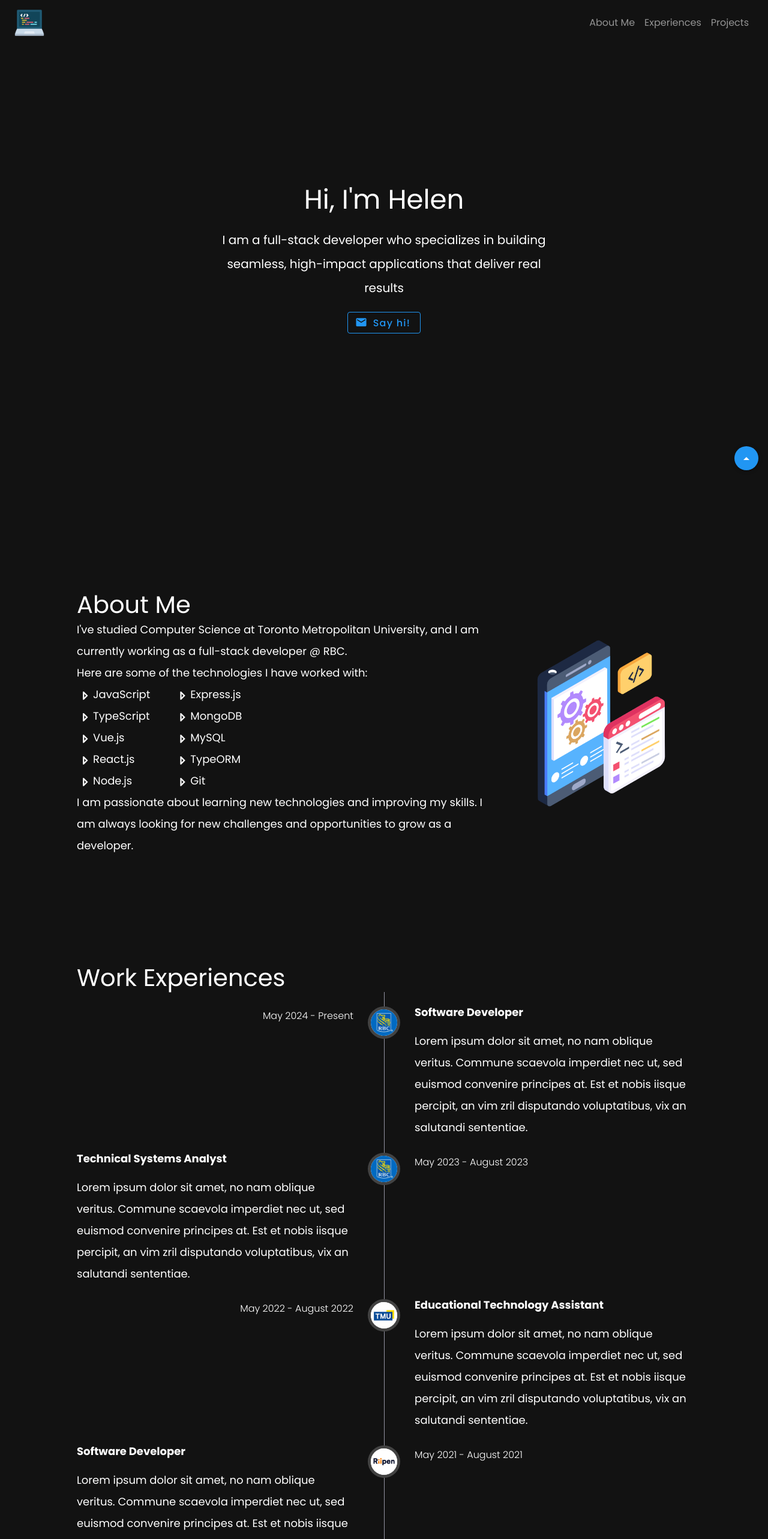
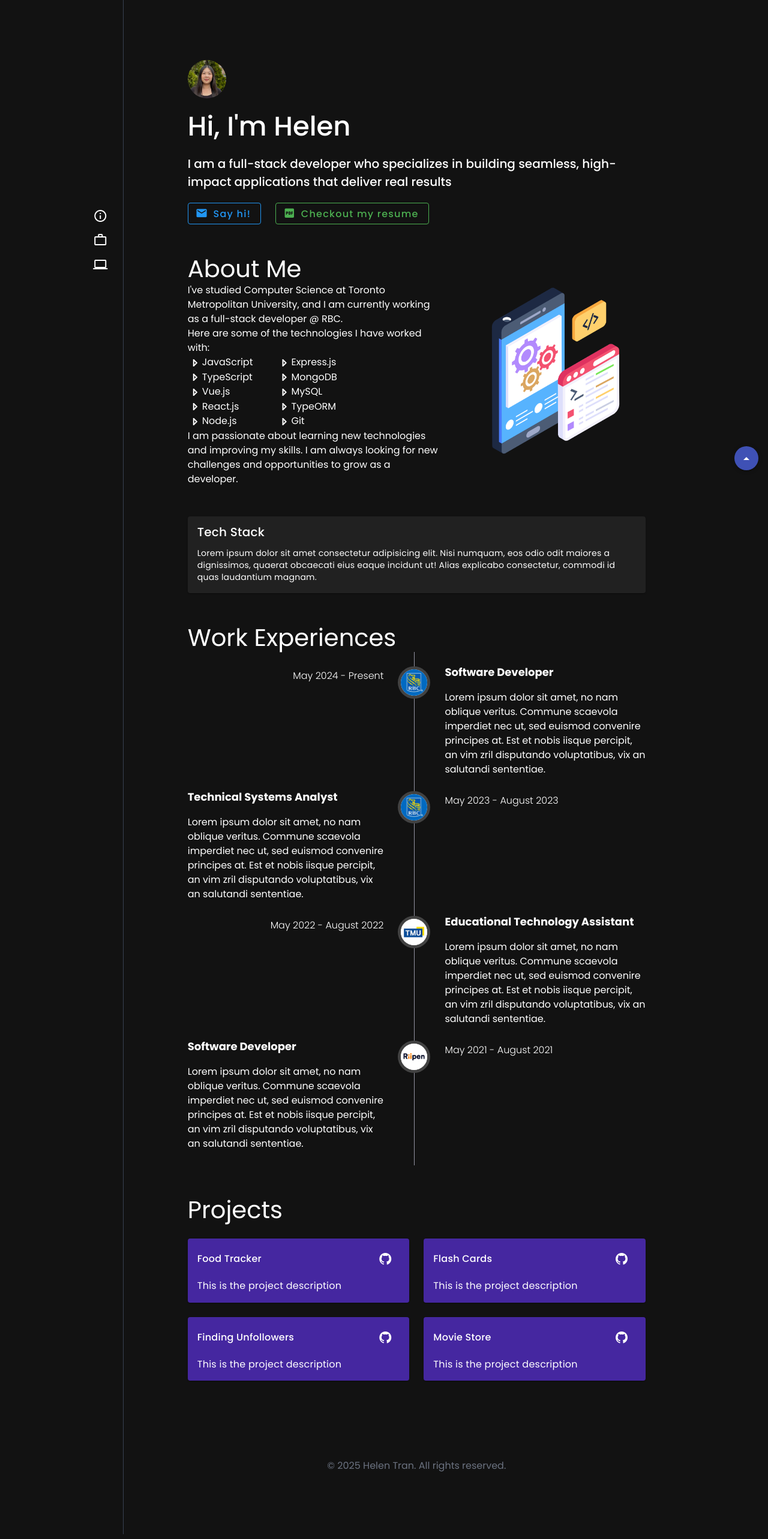
Before and after one commit to helentran64/personal-website, a Vue app: page / in a window 1280 px wide. Shown: the top 2566 px of the page at 60% size. Built offline with nearby package versions, Linux system fonts and the light colour scheme.

Commit message:
redesgined website #17

```diff
--- a/src/App.vue
+++ b/src/App.vue
@@ -6,11 +6,6 @@
     <div>
       <Homepage />
     </div>
-    <footer>
-      <div class="tw-text-center tw-pt-20 tw-pb-10 tw-text-gray-500">
-        &copy; 2025 Helen Tran. All rights reserved.
-      </div>
-    </footer>
   </v-app>
 </template>
 <script setup>
--- a/src/assets/main.css
+++ b/src/assets/main.css
@@ -6,16 +6,10 @@
   box-sizing: border-box;
 }
 
-h1 {
-  text-align: center;
+body {
+  background-color: #121212;;
 }
 
 .subHeadings {
   font-size: 40px;
-  text-align: left;
 }
-
-p, ul, li{
-  font-size: 18px;
-  line-height: 2;
-}
--- a/src/components/AboutMe.vue
+++ b/src/components/AboutMe.vue
@@ -1,5 +1,5 @@
 <template>
-  <div class="tw-w-[80%] tw-mr-auto tw-ml-auto tw-py-20">
+  <div>
     <div class="centerItems tw-flex tw-items-center tw-gap-10">
 
 
--- a/src/components/ActionButton.vue
+++ b/src/components/ActionButton.vue
@@ -10,15 +10,15 @@
           v-bind="activatorProps"
           size="small"
           icon="mdi-plus"
-          color="primary"
+          color="indigo"
         >
           <v-icon>{{ open ? "mdi-close" : "mdi-menu-up" }}</v-icon>
         </v-fab>
       </template>
 
-      <v-btn key="1" icon="mdi-github"></v-btn>
-      <v-btn key="2" icon="mdi-linkedin"></v-btn>
-      <v-btn key="4" icon="mdi-play"></v-btn>
+      <v-btn key="1" icon="mdi-github" color="purple"></v-btn>
+      <v-btn key="2" icon="mdi-linkedin" color="blue"></v-btn>
+      <v-btn key="4" icon="mdi-play" color="green"></v-btn>
     </v-speed-dial>
   </div>
 </template>
--- a/src/components/Projects.vue
+++ b/src/components/Projects.vue
@@ -1,33 +1,30 @@
 <template>
-  <div class="tw-w-[80%] tw-mx-auto">
+  <div>
     <h1 class="subHeadings">Projects</h1>
-    <br>
+    <br />
     <v-row>
-  <v-col
-    v-for="project in projects"
-    :key="project.title"
-    cols="12"
-    md="4"
-  >
-    <v-card
-      prepend-icon="mdi-folder"
-      :title="project.title"
-      :text="project.description"
-    >
+      <v-col v-for="project in projects" :key="project.title" cols="12" lg="6">
+        <v-card class="tw-overflow-hidden" color="#4527A0" variant="elevated">
+          <template #title>
+            <div class="tw-whitespace-normal tw-break-words">
+              {{ project.title }}
+            </div>
+          </template>
+
+          <template #text>
+            <div class="tw-whitespace-normal tw-break-words">
+              {{ project.description }}
+            </div>
+          </template>
+
           <template #append>
-        <v-btn
-          :href="project.link"
-          target="_blank"
-          variant="text"
-          icon
-        >
+            <v-btn :href="project.link" target="_blank" variant="text" icon>
               <v-icon>mdi-github</v-icon>
             </v-btn>
           </template>
         </v-card>
       </v-col>
     </v-row>
-
   </div>
 </template>
 
@@ -48,5 +45,10 @@ const projects = [
     description: "This is the project description",
     link: "https://github.com/helentran64/myFollowers",
   },
+  {
+    title: "Movie Store",
+    description: "This is the project description",
+    link: "https://github.com/helentran64/movie-store",
+  },
 ];
 </script>
--- /dev/null
+++ b/src/components/TechStack.vue
@@ -0,0 +1,11 @@
+<template>
+  <div>
+    <v-card
+      title="Tech Stack"
+      text="Lorem ipsum dolor sit amet consectetur adipisicing elit. Nisi numquam, eos odio odit maiores a dignissimos, quaerat obcaecati eius eaque incidunt ut! Alias explicabo consectetur, commodi id quas laudantium magnam."
+    >
+    </v-card>
+  </div>
+</template>
+<script setup></script>
+<style scoped></style>
--- a/src/components/WelcomeMessage.vue
+++ b/src/components/WelcomeMessage.vue
@@ -1,13 +1,45 @@
 <template>
   <div
-    class="tw-text-[45px] tw-ont-medium tw-text-center tw-flex tw-flex-col tw-justify-center tw-items-center tw-font-[Poppins]"
+    class="tw-text-[45px] tw-font-medium tw-text-left tw-flex tw-flex-col tw-justify-center tw-items-start tw-font-[Poppins]"
   >
-    <h1 ref="textAnimation"></h1>
-    <p class="tw-w-1/2 tw-mr-auto tw-ml-auto tw-mt-5 tw-text-[20px]">
+    <img
+      src="../assets/images/IMG_3724.JPG"
+      alt="profile"
+      class="tw-w-16 tw-h-16 tw-rounded-full"
+    />
+    <h1 ref="textAnimation" class="tw-pt-5"></h1>
+    <p class="tw-mt-5 tw-text-[20px]">
       I am a full-stack developer who specializes in building seamless,
       high-impact applications that deliver real results
     </p>
-    <v-btn variant="outlined" style="text-transform: none; margin: 20px;" @click="sendEmail" prepend-icon="mdi-email" color="primary">Say hi!</v-btn>
+    <v-row>
+      <v-col>
+        <v-btn
+          variant="outlined"
+          class="tw-mt-5"
+          style="text-transform: none"
+          @click="sendEmail"
+          prepend-icon="mdi-email"
+          color="primary"
+        >
+          Say hi!
+        </v-btn>
+      </v-col>
+
+      <v-col>
+        <v-btn
+          variant="outlined"
+          class="tw-mt-5"
+          style="text-transform: none"
+          href="../assets/Helen_Tran_Resume.pdf"
+          target="_blank"
+          prepend-icon="mdi-file-pdf-box"
+          color="green"
+        >
+          Checkout my resume
+        </v-btn>
+      </v-col>
+    </v-row>
   </div>
 </template>
 <script setup>
--- a/src/components/WorkExperiences.vue
+++ b/src/components/WorkExperiences.vue
@@ -1,5 +1,5 @@
 <template>
-  <div class="tw-w-[80%] tw-mx-auto">
+  <div>
     <h1 class="subHeadings">Work Experiences</h1>
     <v-timeline align="start" line-color="#9292a1" line-thickness="0.2">
       <v-timeline-item
--- a/src/main.js
+++ b/src/main.js
@@ -4,7 +4,7 @@ import { createApp } from "vue";
 import App from "./App.vue";
 import router from "./router";
 import "./assets/tailwind.css";
-import '@mdi/font/css/materialdesignicons.css';
+import "@mdi/font/css/materialdesignicons.css";
 // Vuetify
 import "vuetify/styles";
 import { createVuetify } from "vuetify";
@@ -27,5 +27,3 @@ const app = createApp(App);
 app.use(vuetify);
 app.use(router);
 app.mount("#app");
-
-console.log(vuetify.theme.global.name.value)
--- a/src/views/Homepage.vue
+++ b/src/views/Homepage.vue
@@ -1,89 +1,93 @@
 <template>
-  <header>
-    <div class="tw-my-0 tw-mx-6">
-      <nav class="navbar navbar-expand-sm navbar-dark">
-        <a class="navbar-brand" href="#home">
-          <img
-            src="../assets/images/programming.png"
-            alt="laptop icon"
-            width="50"
-            height="50"
-            class="d-inline-block align-top"
-          />
-        </a>
+  <v-row>
+    <v-col cols="2" class="tw-relative">
+      <div
+        ref="line"
+        class="tw-absolute tw-top-0 tw-left-full tw-h-[100%] tw-border-r tw-border-gray-700"
+      ></div>
 
-        <button
-          class="navbar-toggler"
-          type="button"
-          data-bs-toggle="collapse"
-          data-bs-target="#toggleMobileMenu"
-          aria-controls="toggleMobileMenu"
-          aria-expanded="false"
-          aria-label="Toggle navigation"
+      <div
+        ref="sidebar"
+        class="tw-fixed tw-top-1/2 -tw-translate-y-1/2 tw-flex tw-flex-col tw-justify-center"
+        :style="{ left: `${sidebarLeft}px` }"
       >
-          <span class="navbar-toggler-icon"></span>
-        </button>
-
-        <div class="collapse navbar-collapse" id="toggleMobileMenu">
-          <ul class="navbar-nav ms-auto text-center">
-            <li><a class="nav-link" href="#about">About Me</a></li>
-            <li><a class="nav-link" href="#experiences">Experiences</a></li>
-            <li><a class="nav-link" href="#projects">Projects</a></li>
+        <ul class="text-right">
+          <li>
+            <a class="nav-link" href="#about"
+              ><v-icon>mdi-information-outline</v-icon></a
+            >
+          </li>
+          <li>
+            <a class="nav-link" href="#experiences"
+              ><v-icon>mdi-briefcase-outline</v-icon></a
+            >
+          </li>
+          <li>
+            <a class="nav-link" href="#projects"><v-icon>mdi-laptop</v-icon></a>
+          </li>
         </ul>
       </div>
-      </nav>
-    </div>
-  </header>
+    </v-col>
 
-  <section
-    id="home"
-    ref="welcomeRef"
-    class="tw-h-[calc(100vh-70px)] tw-flex tw-justify-center tw-items-center"
-  >
+    <v-col cols="9">
+      <section id="home" ref="welcomeRef" class="tw-w-[80%] tw-mx-auto tw-my-[50px] tw-mt-[100px]">
         <WelcomeMessage />
       </section>
 
-  <section
-    id="about"
-    ref="aboutRef"
-    class="tw-min-h-screen tw-flex tw-justify-center tw-items-center"
-  >
+      <section id="about" ref="aboutRef" class="tw-w-[80%] tw-mx-auto tw-my-[50px]">
         <AboutMe />
       </section>
 
-  <section
-    id="experiences"
-    ref="workRef"
-    class="tw-min-h-screen tw-flex tw-justify-center tw-items-center"
-  >
+      <section class="tw-w-[80%] tw-mx-auto tw-my-[50px]">
+        <TechStack />
+      </section>
+
+      <section id="experiences" ref="workRef" class="tw-w-[80%] tw-mx-auto tw-my-[50px]">
         <WorkExperiences />
       </section>
 
-  <section
-    id="projects"
-    ref="projectsRef"
-    class="tw-min-h-screen tw-flex tw-justify-center tw-items-center"
-  >
+      <section id="projects" ref="projectsRef" class="tw-w-[80%] tw-mx-auto tw-my-[50px]">
         <Projects />
       </section>
-
+      <footer class="tw-text-center tw-pt-20 tw-pb-10 tw-text-gray-500 tw-my-[50px]">
+        &copy; 2025 Helen Tran. All rights reserved.
+      </footer>
+    </v-col>
+  </v-row>
   <ActionButton />
 </template>
 
 <script setup>
+import { ref, onMounted } from "vue";
 import WelcomeMessage from "@/components/WelcomeMessage.vue";
 import AboutMe from "@/components/AboutMe.vue";
 import WorkExperiences from "@/components/WorkExperiences.vue";
 import Projects from "@/components/Projects.vue";
 import ActionButton from "@/components/ActionButton.vue";
+import { useFadeUp } from "@/composables/useFadeUp";
+import TechStack from "@/components/TechStack.vue";
 
-import { useFadeUp } from "@/composables/useFadeUp";
-
-// Apply fade-up animation to each section
 const welcomeRef = useFadeUp();
 const aboutRef = useFadeUp();
 const workRef = useFadeUp();
 const projectsRef = useFadeUp();
+
+const line = ref(null);
+const sidebar = ref(null);
+const sidebarLeft = ref(0);
+
+// Update sidebar position dynamically 10px to the left of the line
+function updateSidebarPosition() {
+  if (line.value && sidebar.value) {
+    const lineRect = line.value.getBoundingClientRect();
+    sidebarLeft.value = lineRect.left - 10 - sidebar.value.offsetWidth;
+  }
+}
+
+onMounted(() => {
+  updateSidebarPosition();
+  window.addEventListener("resize", updateSidebarPosition);
+});
 </script>
 
 <style>
@@ -97,6 +101,6 @@ html {
 }
 
 .nav-link:hover {
-  color: #00bcd4;
+  color: #1e88e5;
 }
 </style>
--- a/tailwind.config.js
+++ b/tailwind.config.js
@@ -6,7 +6,7 @@ export default {
     extend: {
       keyframes: {
         fadeUp: {
-          "0%": { opacity: "0", transform: "translateY(40px)" },
+          "0%": { opacity: "0", transform: "translateY(80px)" },
           "100%": { opacity: "1", transform: "translateY(0)" },
         },
       },
```
Also changed, not shown: src/assets/images/IMG_3724.JPG (added). Lines whose indentation alone changed are shown as unchanged.
